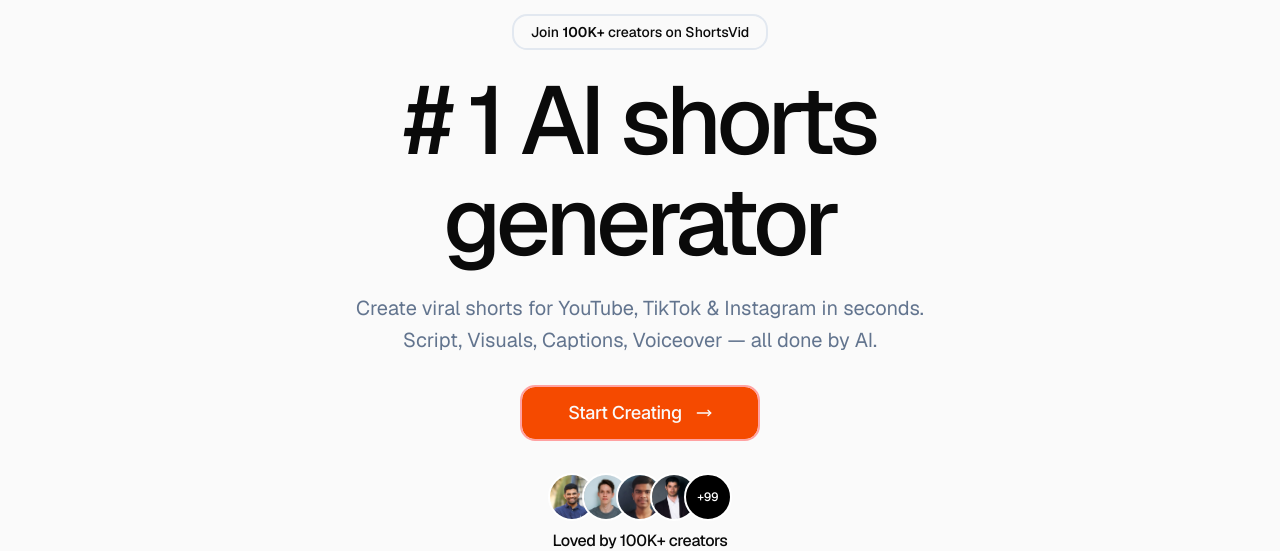
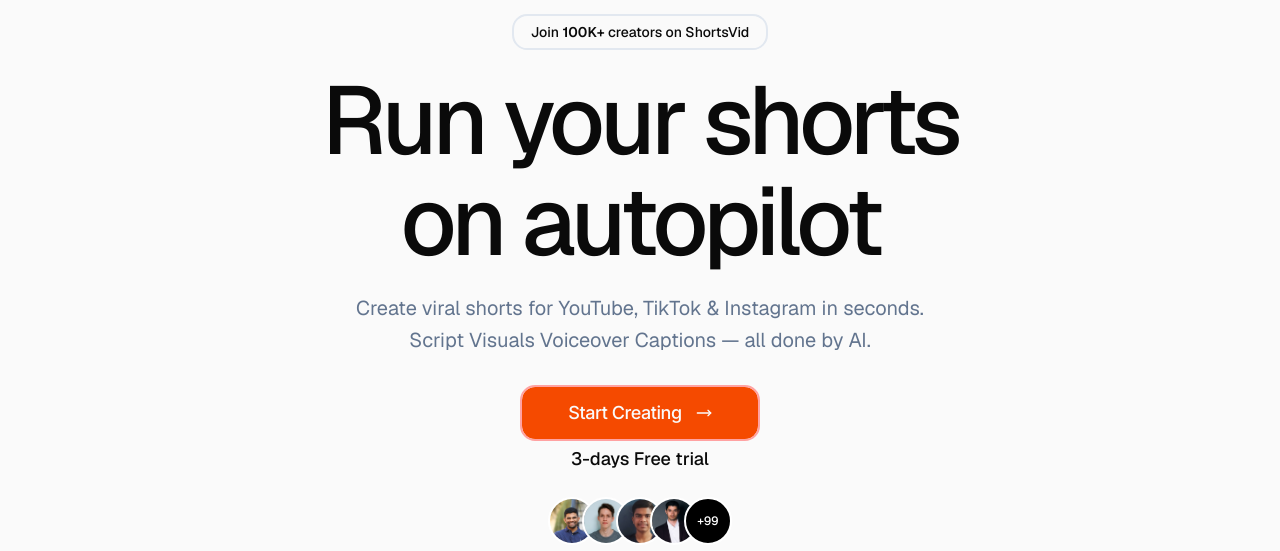
Before and after one commit to yashrajvrma/ShortsVid, a Next.js app: page / in a window 1280 px wide. Shown: the part 130-681 px from the top of the page. Built offline with nearby package versions, Linux system fonts and the light colour scheme; no server answers.

Commit message:
feat: change pricin modal

```diff
--- a/components/app/pricing-modal.tsx
+++ b/components/app/pricing-modal.tsx
@@ -225,7 +225,7 @@ export function PricingModal() {
                       disabled={isLoading}
                       onClick={() => handleSubscribe(plan.key)}
                     >
-                      {isLoading ? "Subscribing..." : "Subscribe →"}
+                      {isYearly ? "Subscribe →" : "Start 3 days Free trial"}
                     </Button>
 
                     {/* Videos pill */}
--- a/components/home/hero.tsx
+++ b/components/home/hero.tsx
@@ -31,9 +31,9 @@ export function Hero() {
         transition={{ duration: 0.7, ease: "easeOut" }}
         className="text-6xl sm:text-8xl tracking-tighter font-medium leading-[1.05] max-w-2xl mx-auto"
       >
-        {/* <div>Run your shorts</div> <div>on autopilot</div> */}
-        <div>&#35; 1 AI shorts</div>
-        <div>generator</div>
+        <div>Run your shorts</div> <div>on autopilot</div>
+        {/* <div>&#35; 1 AI shorts</div>
+        <div>generator</div> */}
       </motion.h1>
 
       <motion.p
@@ -43,17 +43,18 @@ export function Hero() {
         className="mt-5 text-lg sm:text-xl font-normal text-muted-foreground max-w-xl mx-auto leading-relaxed"
       >
         Create viral shorts for YouTube, TikTok &amp; Instagram in seconds.
-        Script, Visuals, Captions, Voiceover &mdash; all done by AI.
+        Script Visuals Voiceover Captions &mdash; all done by AI.
       </motion.p>
 
       <motion.div
+        className="mb-6"
         initial={{ opacity: 0, y: 20 }}
         animate={{ opacity: 1, y: 0 }}
         transition={{ duration: 0.7, delay: 0.3, ease: "easeOut" }}
       >
         <Button
           size="lg"
-          className="text-lg font-serif tracking-tight mt-7 mb-5 rounded-xl border-2 font-medium px-8 h-14 sm:w-60 w-50 border-red-300 border-double hover:cursor-pointer"
+          className="text-lg font-serif tracking-tight mt-7  rounded-xl border-2 font-medium px-8 h-14 sm:w-60 w-50 border-red-300 border-double hover:cursor-pointer"
           onClick={() => {
             router.push("/app");
           }}
@@ -61,6 +62,8 @@ export function Hero() {
           Start Creating
           <MoveRight className="ml-2 w-8 h-8" />
         </Button>
+
+        <div className="pt-1 text-lg font-medium">3-days Free trial</div>
       </motion.div>
 
       <motion.div
--- a/components/home/pricing-section.tsx
+++ b/components/home/pricing-section.tsx
@@ -219,18 +219,19 @@ export function PricingSection() {
                       </div>
                     </div>
                   </div>
-                  <p className="text-xs text-muted-foreground mt-1">
+                  <p className="text-sm text-muted-foreground mt-1">
                     Billed today: ${isYearly ? price * 12 : price}
                   </p>
 
                   {/* CTA */}
                   <Button
-                    className="w-full mt-5 font-semibold"
+                    size="lg"
+                    className="w-full mt-5 font-medium text-base tracking-tight"
                     variant={plan.highlighted ? "default" : "outline"}
                     disabled={isLoading}
                     onClick={() => handleSubscribe(plan.key)}
                   >
-                    {isLoading ? "Redirecting..." : "Subscribe →"}
+                    {isYearly ? "Subscribe →" : "Start 3 days Free trial"}
                   </Button>
 
                   {/* Videos per month/year pill */}
```
